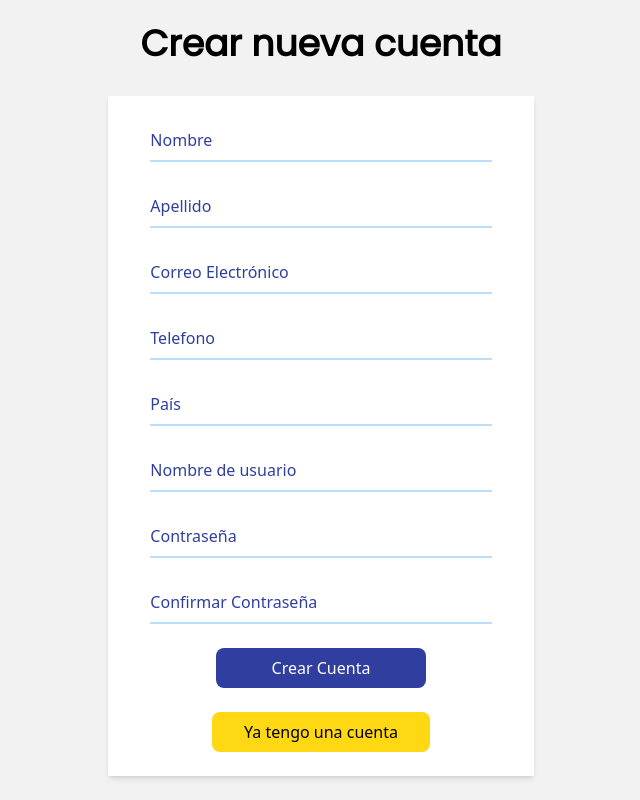
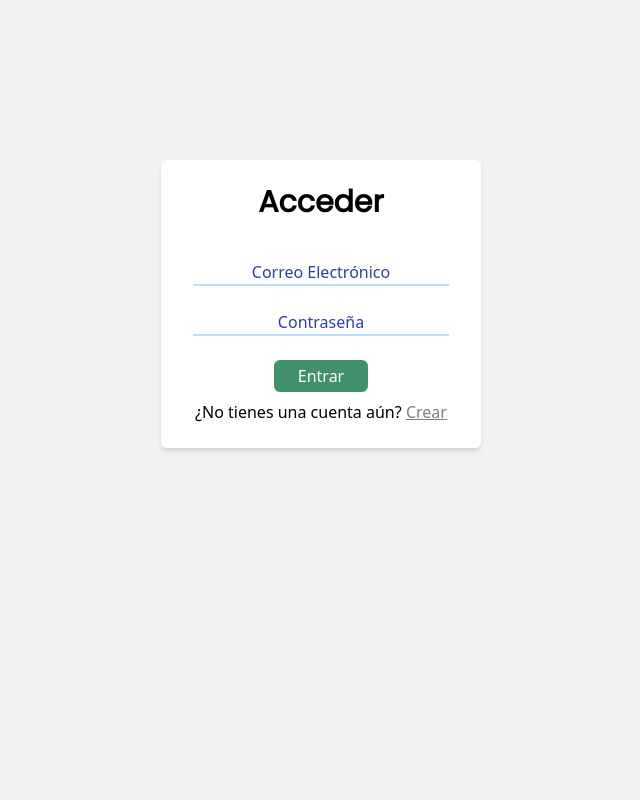
Before and after one commit to bflorentino/Proyecto-prog3, a React (Create React App) app in the folder Frontend/books-ecommerce/: page / in a window 1280 px wide. Shown: the whole page, without its empty margins (319-959 px from the left). Built offline with nearby package versions, Linux system fonts and the light colour scheme; a web font is replaced by a local one.

Commit message:
Creación de pantalla de login

```diff
--- a/Frontend/books-ecommerce/src/App.jsx
+++ b/Frontend/books-ecommerce/src/App.jsx
@@ -1,8 +1,9 @@
 import { AddUserPage } from "./Features/Sign Up/AddUserPage";
+import { Login } from "./Features/Login/LoginUserPage";
 
 const App = () => {
     return(<>
-        <AddUserPage />
+        <Login/>
     </>)
 }
 
--- /dev/null
+++ b/Frontend/books-ecommerce/src/Features/Login/LoginUserPage.jsx
@@ -0,0 +1,74 @@
+import { React } from "react";
+import { Formik, Form, Field } from "formik";
+import * as yup from "yup";
+
+const LoginSchema = yup.object().shape({
+    correo: yup.string().email("Correo inválido").required('Escribe un correo electrónico'),
+    password: yup.string()
+    .required("Escribe tu contraseña")
+    .min(8, "Se requieren al menos 8 caracteres")
+});
+
+export const Login = () => {
+
+    return(
+    <>
+        <div className="flex items-center flex-col mt-20">
+
+            <Formik
+                initialValues={{correo:'', password:''}}
+                validationSchema = {LoginSchema}
+                onSubmit={values => {
+                    console.log(values)
+                }}
+            >
+            {({errors, touched}) => (
+            <Form className="flex flex-col items-center mt-20 w-1/4 bg-white shadow-md rounded-md">
+
+                <div className="mt-6">
+                    <h2 className="text-center text-3xl font-bold font-poppins">Acceder</h2>
+                </div>
+
+                <div className="mt-10 w-4/5">
+                    <Field
+                        type="text"
+                        placeholder="Correo Electrónico"
+                        autoComplete="off"
+                        name="correo"
+                        className="border-light-blue outline-none text-center border-b-2 border-light-blue w-full focus:border-dark-blue placeholder:text-dark-blue"
+                    />
+                    {errors.correo && touched.correo ? (
+                        <div className="text-red-error">{errors.correo}</div>
+                    ): null}
+                </div>
+
+                <div className="mt-6 w-4/5">
+                    <Field
+                        type="password"
+                        placeholder="Contraseña"
+                        autoComplete="off"
+                        name="password"
+                        className="text-center outline-none border-b-2 border-light-blue w-full focus:border-dark-blue placeholder:text-dark-blue"
+                    />
+                    {errors.password && touched.password ? (
+                        <div className="text-red-error">{errors.password}</div>
+                    ): null}
+                </div>
+
+                <div className="mt-6 bg-green text-white px-6 py-1 rounded-md">
+                    <button type="submit">
+                        Entrar
+                    </button>
+                </div>
+
+                <div className='mt-2 mb-6'>
+                    <p>¿No tienes una cuenta aún? <a href="#" className="text-gray underline">Crear</a></p>
+                </div>
+
+            </Form>
+                )}
+            </Formik>
+        </div>
+    </>
+    );
+}
--- a/Frontend/books-ecommerce/tailwind.config.js
+++ b/Frontend/books-ecommerce/tailwind.config.js
@@ -7,11 +7,13 @@ module.exports = {
       'gray': '#7E7D7D',
       'light-blue': '#BBDEFB',
       'dark-blue': '#303F9F',
+      'link-blue': ' #0645AD',
       'background': '#F3F2F2',
       'white': '#FFFFFF',
       'yellow': '#FFD814',
+      'green': '#40916c',
       'blue-top-buttom' : '#026aa7',
-      'red-error':'#FF3143'
+      'red-error':'#FF3143',
     },
     fontFamily:{
       'poppins' : ['Poppins', 'sans-serif']
```
Also changed, not shown: Frontend/books-ecommerce/src/Features/Sign Up/AddUserPage.jsx (line endings or trailing spaces), 1 other file (tests, documents, lock files or other folders).
